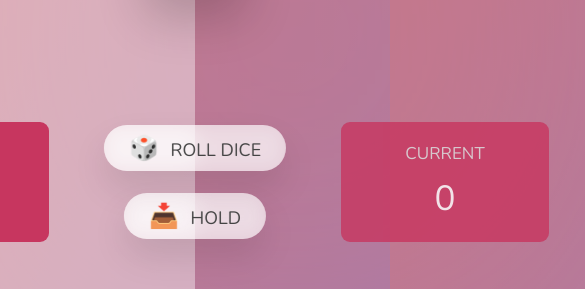
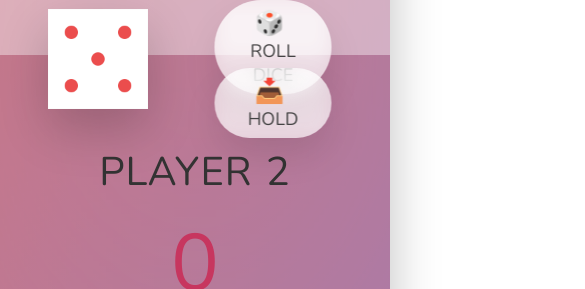
Before and after one commit to 7h3Pr074g0n157/pig-game, a plain HTML site: page index.html in a window 390 px wide. Shown: the part 390-679 px from the top of the page, 585 px wide, since content can reach past the window. Drawn offline with nearby package versions, Linux system fonts and the light colour scheme.

Commit message:
Add btn n dice to media querys

```diff
--- a/style.css
+++ b/style.css
@@ -26,7 +26,7 @@ body {
 main {
   position: relative;
   width: 100rem;
-  min-width: 100rem;
+  /* min-width: 100rem; */
   height: 60rem;
   background-color: rgba(255, 255, 255, 0.35);
   backdrop-filter: blur(200px);
@@ -166,3 +166,30 @@ main {
   font-weight: 700;
   color: #c7365f;
 }
+
+@media screen and (max-width: 80rem) {
+  main {
+    width: 50rem;
+    height: 90rem;
+    display: flex;
+    flex-direction: column;
+  }
+
+  .dice {
+    top: calc((39.3rem + 46.1rem) / 2);
+    left: 25%;
+  }
+
+  .btn--new {
+    top: 2rem;
+  }
+
+  .btn--roll {
+    top: calc(39.3rem + 2.5rem);
+    left: 70%;
+  }
+  .btn--hold {
+    top: calc(46.1rem + 2.5rem);
+    left: 70%;
+  }
+}
```
